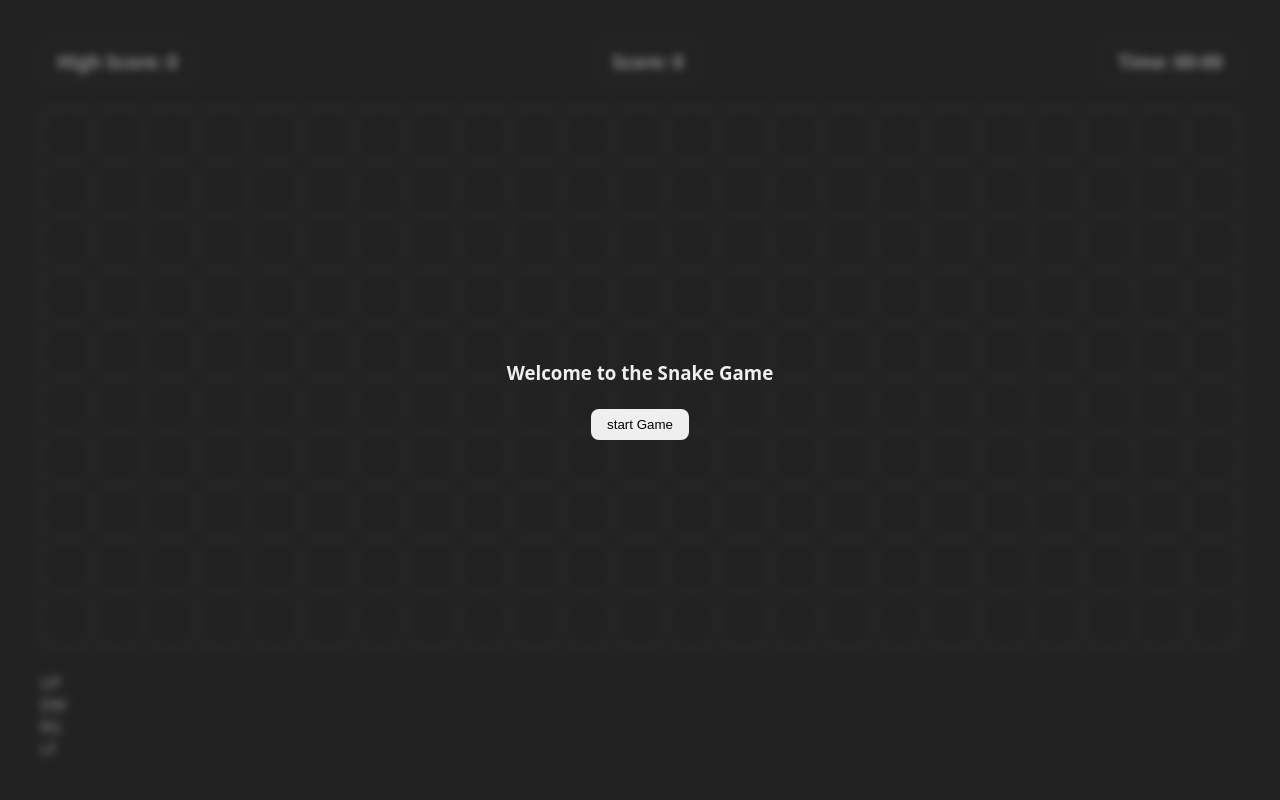
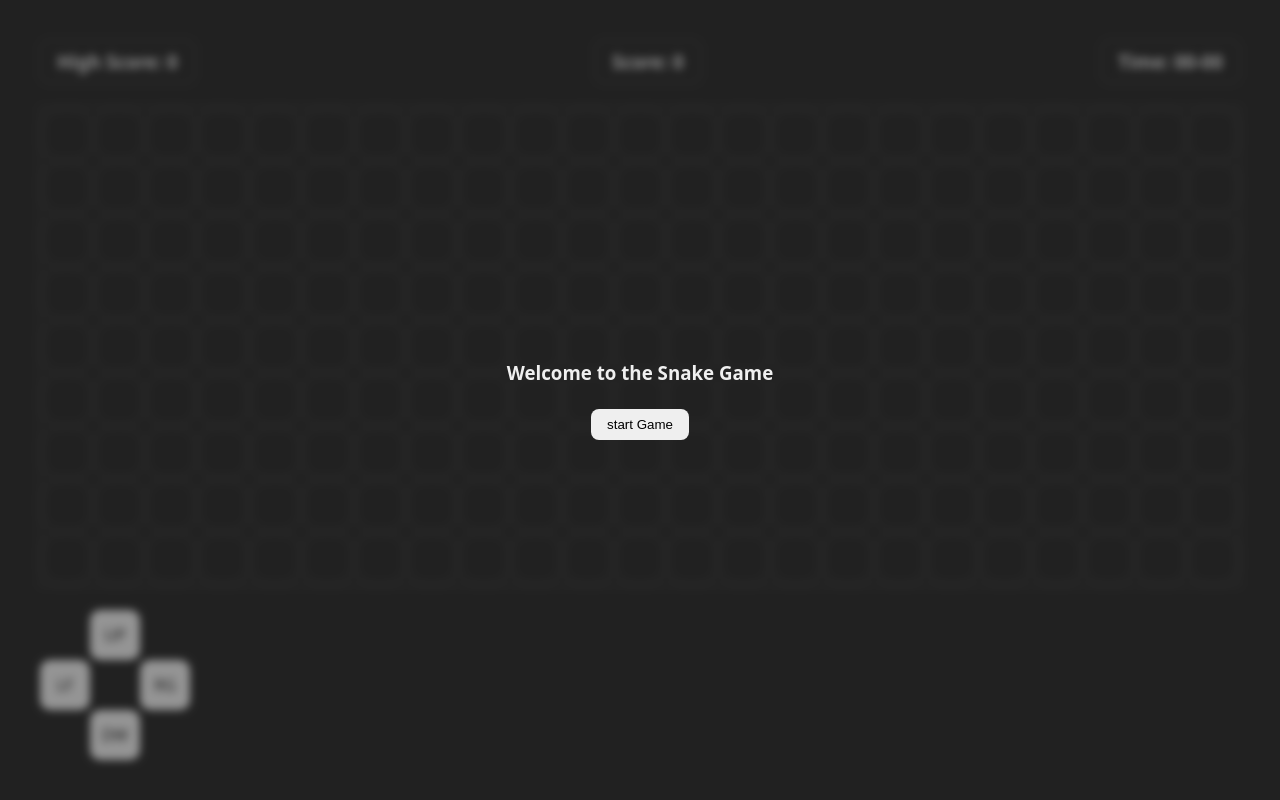
Before and after one commit to holyarsenic/Snake-Game, a plain HTML site: page index.html in a window 1280 px wide. Drawn offline with Linux system fonts and the light colour scheme.

Commit message:
Update snake.css

```diff
--- a/snake.css
+++ b/snake.css
@@ -134,3 +134,53 @@ section .infos {
 .modal .game-over {
   display: none;
 }
+
+.game-controller {
+  position: relative;
+  height: 150px;
+  width: 150px;
+}
+
+.up {
+  top: 0;
+  left: 50%;
+  transform: translateX(-50%);
+}
+
+.down {
+  bottom: 0;
+  left: 50%;
+  transform: translateX(-50%);
+}
+
+.left {
+  left: 0;
+  top: 50%;
+  transform: translateY(-50%);
+}
+
+.right {
+  right: 0;
+  top: 50%;
+  transform: translateY(-50%);
+}
+
+.game-controller .controller {
+  display: flex;
+  color: black;
+  background-color: white;
+  height: 50px;
+  width: 50px;
+  position: absolute;
+  align-items: center;
+  justify-content: center;
+  border-radius: 10px;
+  cursor: pointer;
+}
+
+@media (max-width: 700px) {
+  .game-controller {
+    height: 120px;
+    width: 120px;
+  }
+}
```
